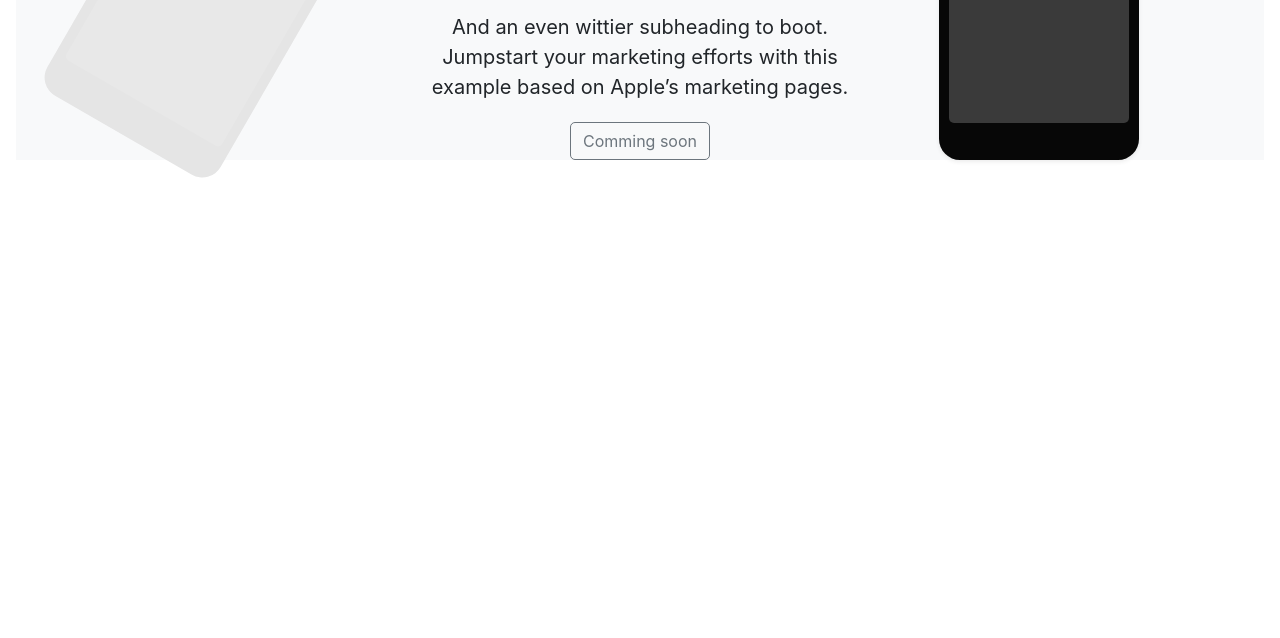
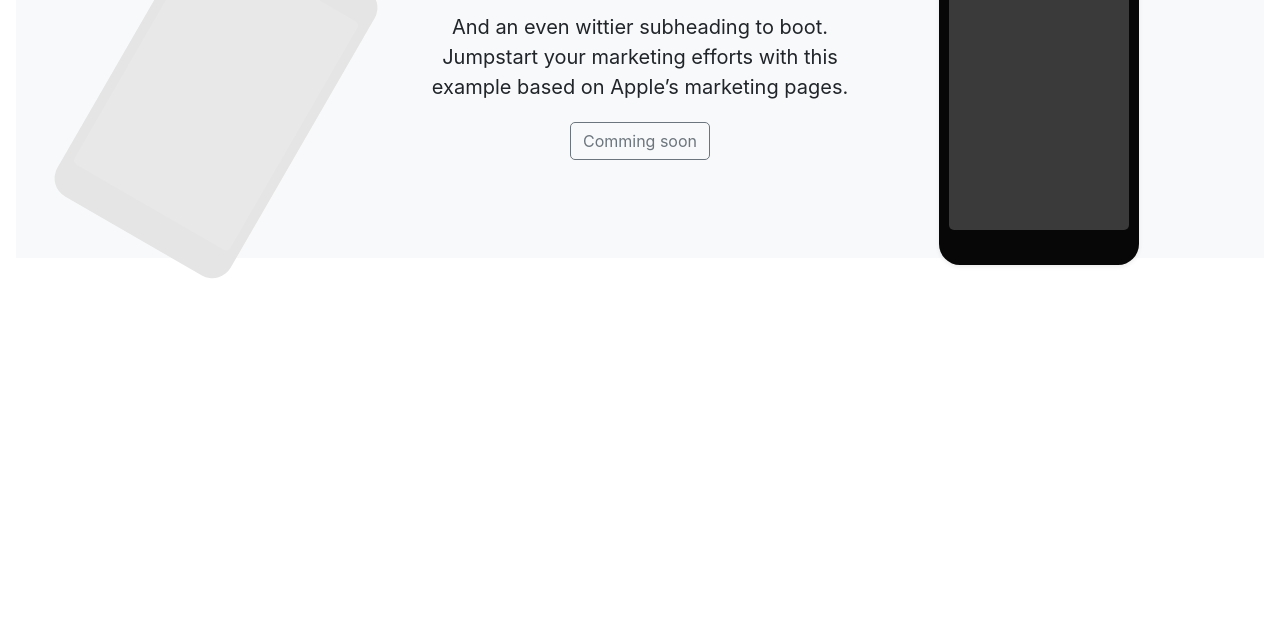
Before and after one commit to sarvar8373/newsite, a plain HTML site: page index.html in a window 1280 px wide. Shown: the part 162-800 px from the top of the page. Drawn offline with Linux system fonts and the light colour scheme.

Commit message:
Update vrsion 1.3

```diff
--- a/style.css
+++ b/style.css
@@ -66,6 +66,7 @@ body{
 	margin-right: auto;
 	text-align: center;
 	background-color: #f8f9fa!important;
+	height:350px;
 }
 .web1{
 	font-weight: 400!important;
@@ -101,9 +102,9 @@ p {
 .mobile{
 	position: absolute;
     right: 10%;
-    bottom: -0%;
+    bottom: -2%;
     width: 200px;
-    height: 370px;
+    height: 350px;
     background-color: rgb(7, 7, 7);
 	border-radius: 21px;
 	box-shadow: 0 .125rem .25rem rgba(0,0,0,.075)!important;
@@ -121,9 +122,9 @@ p {
 .mobile1{
 	position: absolute;
     left: 8%;
-    bottom: 0%;
+    bottom: -0%;
     width: 200px;
-    height: 370px;
+    height: 330px;
     background-color: #e5e5e5;
     border-radius: 21px;
     -webkit-transform: rotate(30deg);
```
